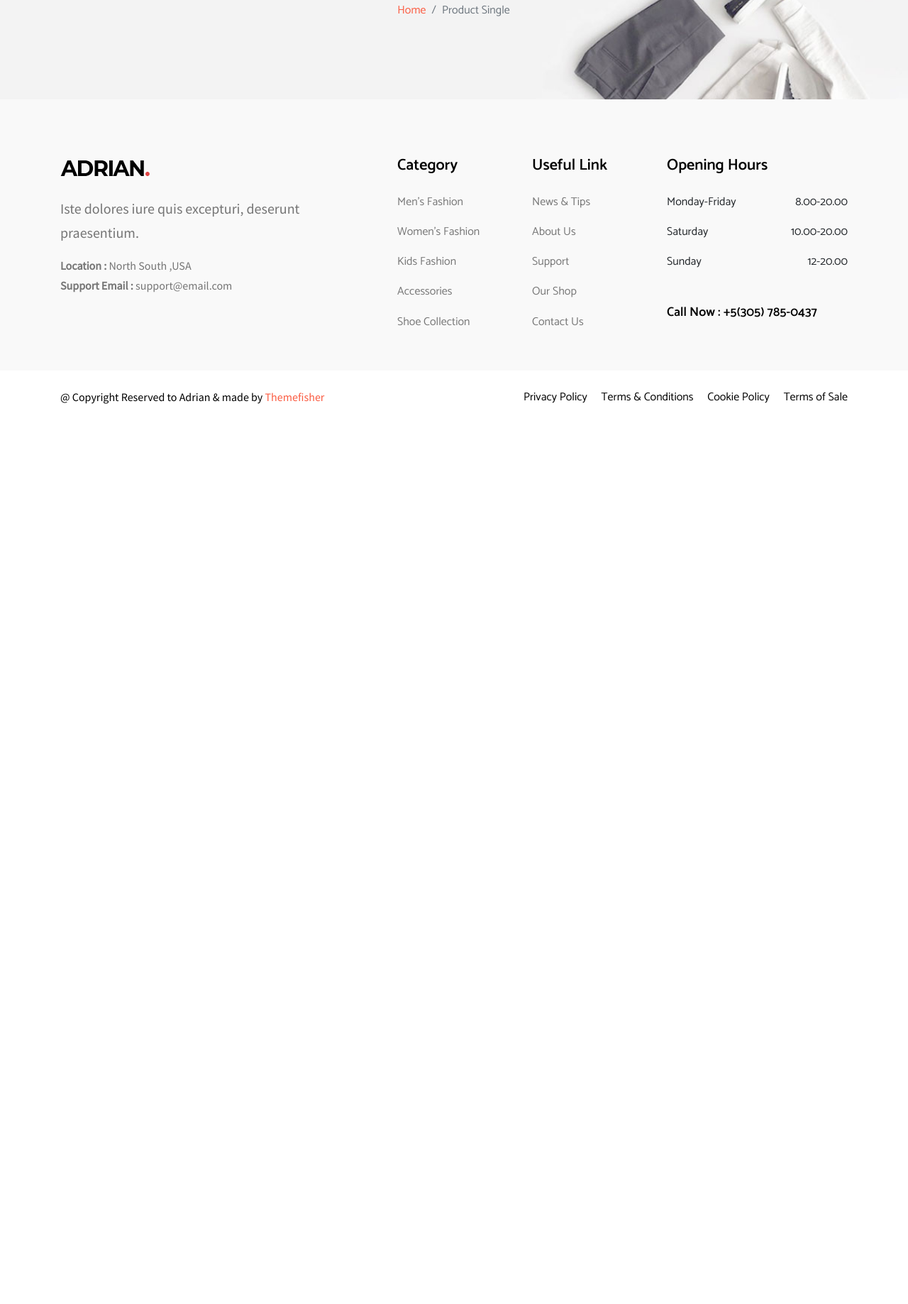
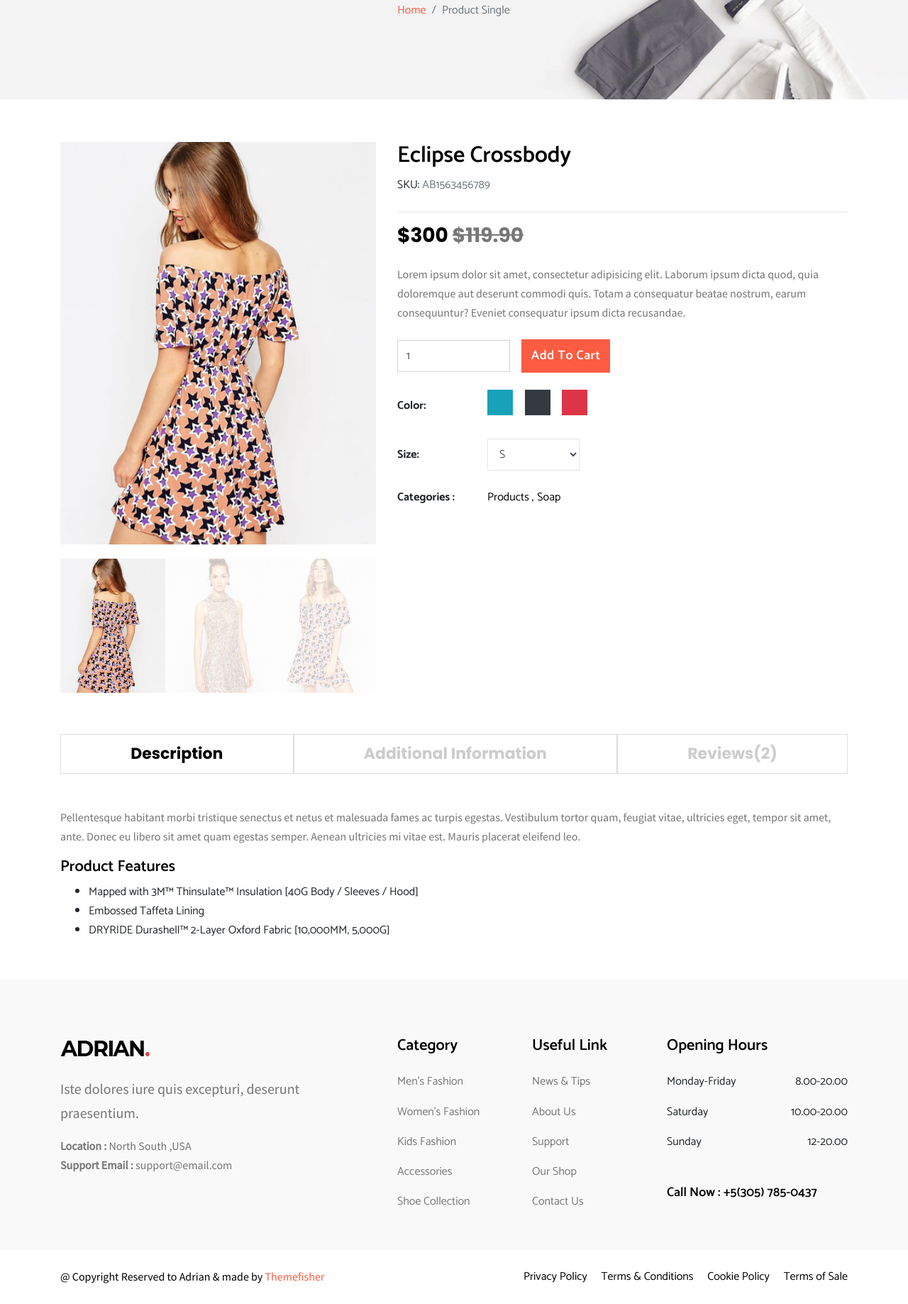
Before and after one commit to rkBoahene/FashionShop1, a Django app: template FashionShop1/templates/products/details.html in a window 1280 px wide. Shown: the part 308-2145 px from the top of the page at 71% size. Before the commit the page ends 877 px from the top, so only its background shows below. Run offline with Django 3.2, Linux system fonts and the light colour scheme; the template is opened without the code that fills it, so the values that code supplies are empty; some libraries are stand-ins or nearby versions.

Commit message:
product details page template done

```diff
--- a/FashionShop1/products/urls.py
+++ b/FashionShop1/products/urls.py
@@ -1,7 +1,8 @@
 from django.urls import path
-from .views import ProductDetailView, ProductListView
+from .views import ProductDetailView, ProductListView, detail
 
 urlpatterns = [
     path('', ProductListView.as_view(), name='index'),
-    path('details/<int:pk>', ProductDetailView.as_view(), name='product-detail')
+    # path('details/<int:pk>', ProductDetailView.as_view(), name='product-detail')
+    path('details/', detail, name='product-detail')
 ]
--- /dev/null
+++ b/FashionShop1/templates/partials/_product_details_display.html
@@ -0,0 +1,222 @@
+{% load static %}
+
+<section class="single-product">
+	<div class="container">
+		<div class="row">
+			<div class="col-md-5">
+				<div class="single-product-slider">
+					<div class="carousel slide" data-ride="carousel" id="single-product-slider">
+						<div class="carousel-inner">
+							<div class="carousel-item active">
+								<img src="{% static 'images/shop/single-products/product-3.jpg' %}" alt="" class="img-fluid">
+							</div>
+							<div class="carousel-item">
+								<img src="{% static 'images/shop/single-products/product-2.jpg' %}" alt="" class="img-fluid">
+							</div>
+							<div class="carousel-item ">
+								<img src="{% static 'images/shop/single-products/product-1.jpg' %}" alt="" class="img-fluid">
+							</div>
+						</div>
+
+						<ol class="carousel-indicators">
+						    <li data-target="#single-product-slider" data-slide-to="0" class="active">
+						    	<img src="{% static 'images/shop/single-products/product-3.jpg' %}" alt="" class="img-fluid">
+						    </li>
+						    <li data-target="#single-product-slider" data-slide-to="1">
+						    	<img src="{% static 'images/shop/single-products/product-2.jpg' %}" alt="" class="img-fluid">
+						    </li>
+						    <li data-target="#single-product-slider" data-slide-to="2">
+						    	<img src="{% static 'images/shop/single-products/product-1.jpg' %}" alt="" class="img-fluid">
+						    </li>
+						</ol>
+					</div>
+				</div>
+			</div>
+
+			<div class="col-md-7">
+				<div class="single-product-details mt-5 mt-lg-0">
+					<h2>Eclipse Crossbody</h2>
+					<div class="sku_wrapper mb-4">
+						SKU: <span class="text-muted">AB1563456789 </span>
+					</div>
+
+					<hr>
+
+					<h3 class="product-price">$300 <del>$119.90</del></h3>
+
+					<p class="product-description my-4 ">
+						Lorem ipsum dolor sit amet, consectetur adipisicing elit. Laborum ipsum dicta quod, quia doloremque aut deserunt commodi quis. Totam a consequatur beatae nostrum, earum consequuntur? Eveniet consequatur ipsum dicta recusandae.
+					</p>
+
+					<form class="cart" action="#" method="post">
+						<div class="quantity d-flex align-items-center">
+							<input type="number" id="#" class="input-text qty text form-control w-25 mr-3" step="1" min="1" max="9" name="quantity" value="1" title="Qty" size="4" >
+							<a href="cart.html" class="btn btn-main btn-small">Add to cart</a>
+						</div>
+					</form>
+
+
+					<div class="color-swatches mt-4 d-flex align-items-center">
+						<span class="font-weight-bold text-capitalize product-meta-title">color:</span>
+						<ul class="list-inline mb-0">
+							<li class="list-inline-item">
+								<a href="#" class="bg-info"></a>
+							</li>
+							<li class="list-inline-item">
+								<a href="#" class="bg-dark"></a>
+							</li>
+							<li class="list-inline-item">
+								<a href="#" class="bg-danger"></a>
+							</li>
+						</ul>
+					</div>
+
+					<div class="product-size d-flex align-items-center mt-4">
+						<span class="font-weight-bold text-capitalize product-meta-title">Size:</span>
+						<select class="form-control">
+							<option>S</option>
+							<option>M</option>
+							<option>L</option>
+							<option>XL</option>
+						</select>
+					</div>
+
+					<div class="products-meta mt-4">
+						<div class="product-category d-flex align-items-center">
+							<span class="font-weight-bold text-capitalize product-meta-title">Categories :</span>
+							<a href="#">Products , </a>
+							<a href="#">Soap</a>
+						</div>
+
+						<div class="product-share mt-5">
+							<ul class="list-inline">
+								<li class="list-inline-item">
+									<a href="#"><i class="tf-ion-social-facebook"></i></a>
+								</li>
+								<li class="list-inline-item">
+									<a href="#"><i class="tf-ion-social-twitter"></i></a>
+								</li>
+								<li class="list-inline-item">
+									<a href="#"><i class="tf-ion-social-linkedin"></i></a>
+								</li>
+								<li class="list-inline-item">
+									<a href="#"><i class="tf-ion-social-pinterest"></i></a>
+								</li>
+							</ul>
+						</div>
+					</div>
+				</div>
+			</div>
+		</div>
+
+
+		<div class="row">
+			<div class="col-lg-12">
+				<nav class="product-info-tabs wc-tabs mt-5 mb-5">
+				  <div class="nav nav-tabs nav-fill" id="nav-tab" role="tablist">
+				    <a class="nav-item nav-link active" id="nav-home-tab" data-toggle="tab" href="#nav-home" role="tab" aria-controls="nav-home" aria-selected="true">Description</a>
+				    <a class="nav-item nav-link" id="nav-profile-tab" data-toggle="tab" href="#nav-profile" role="tab" aria-controls="nav-profile" aria-selected="false">Additional Information</a>
+				    <a class="nav-item nav-link" id="nav-contact-tab" data-toggle="tab" href="#nav-contact" role="tab" aria-controls="nav-contact" aria-selected="false">Reviews(2)</a>
+				  </div>
+				</nav>
+
+				<div class="tab-content" id="nav-tabContent">
+				  <div class="tab-pane fade show active" id="nav-home" role="tabpanel" aria-labelledby="nav-home-tab">
+					<p>Pellentesque habitant morbi tristique senectus et netus et malesuada fames ac turpis egestas. Vestibulum tortor quam, feugiat vitae, ultricies eget, tempor sit amet, ante. Donec eu libero sit amet quam egestas semper. Aenean ultricies mi vitae est. Mauris placerat eleifend leo.</p>
+
+					<h4>Product Features</h4>
+
+					<ul class="">
+						<li>Mapped with 3M™ Thinsulate™ Insulation [40G Body / Sleeves / Hood]</li>
+						<li>Embossed Taffeta Lining</li>
+						<li>DRYRIDE Durashell™ 2-Layer Oxford Fabric [10,000MM, 5,000G]</li>
+					</ul>
+
+				  </div>
+				  <div class="tab-pane fade" id="nav-profile" role="tabpanel" aria-labelledby="nav-profile-tab">
+
+					<ul class="list-unstyled info-desc">
+					  <li class="d-flex">
+					    <strong>Weight </strong>
+					    <span>400 g</span>
+					  </li>
+					  <li class="d-flex">
+					    <strong>Dimensions </strong>
+					    <span>10 x 10 x 15 cm</span>
+					  </li>
+					  <li class="d-flex">
+					    <strong>Materials</strong>
+					    <span >60% cotton, 40% polyester</span>
+					  </li>
+					  <li class="d-flex">
+					    <strong>Color </strong>
+					    <span>Blue, Gray, Green, Red, Yellow</span>
+					  </li>
+					  <li class="d-flex">
+					    <strong>Size</strong>
+					    <span>L, M, S, XL, XXL</span>
+					  </li>
+					</ul>
+				  </div>
+				  <div class="tab-pane fade" id="nav-contact" role="tabpanel" aria-labelledby="nav-contact-tab">
+					<div class="row">
+						<div class="col-lg-7">
+							<div class="media review-block mb-4">
+								<img src="{% static 'images/shop/avater-1.jpg' %}" alt="reviewimg" class="img-fluid mr-4">
+								<div class="media-body">
+									<div class="product-review">
+										<span><i class="tf-ion-android-star"></i></span>
+										<span><i class="tf-ion-android-star"></i></span>
+										<span><i class="tf-ion-android-star"></i></span>
+										<span><i class="tf-ion-android-star"></i></span>
+										<span><i class="tf-ion-android-star"></i></span>
+									</div>
+									<h6>NasaTheme <span class="text-sm text-muted font-weight-normal ml-3">-June 23, 2019</span></h6>
+									<p>Lorem ipsum dolor sit amet, consectetur adipisicing elit. Ipsum suscipit consequuntur in, perspiciatis laudantium ipsa fugit. Iure esse saepe error dolore quod.</p>
+								</div>
+							</div>
+
+							<div class="media review-block">
+								<img src="{% static 'images/shop/avater-2.jpg' %}" alt="reviewimg" class="img-fluid mr-4">
+								<div class="media-body">
+									<div class="product-review">
+										<span><i class="tf-ion-android-star"></i></span>
+										<span><i class="tf-ion-android-star"></i></span>
+										<span><i class="tf-ion-android-star"></i></span>
+										<span><i class="tf-ion-android-star"></i></span>
+										<span><i class="tf-ion-android-star-outline"></i></span>
+									</div>
+									<h6>NasaTheme <span class="text-sm text-muted font-weight-normal ml-3">-June 23, 2019</span></h6>
+									<p>Lorem ipsum dolor sit amet, consectetur adipisicing elit. Ipsum suscipit consequuntur in, perspiciatis laudantium ipsa fugit. Iure esse saepe error dolore quod.</p>
+								</div>
+							</div>
+						</div>
+
+
+						<div class="col-lg-5">
+							<div class="review-comment mt-5 mt-lg-0">
+								<h4 class="mb-3">Add a Review</h4>
+
+								<form action="#">
+									<div class="starrr"></div>
+									<div class="form-group">
+										<input type="text" class="form-control" placeholder="Your Name">
+									</div>
+									<div class="form-group">
+										<input type="email" class="form-control" placeholder="Your Email">
+									</div>
+									<div class="form-group">
+										<textarea name="comment" id="comment" class="form-control" cols="30" rows="4" placeholder="Your Review"></textarea>
+									</div>
+
+									<a href="#" class="btn btn-main btn-small">Submit Review</a>
+								</form>
+							</div>
+						</div>
+					</div>
+				  </div>
+				</div>
+			</div>
+		</div>
+	</div>
+</section>
--- a/FashionShop1/templates/products/details.html
+++ b/FashionShop1/templates/products/details.html
@@ -24,4 +24,6 @@
 	</div>
 </section>
 
+{% include 'partials/_product_details_display.html' %}
+
 {% endblock content %}
```
Also changed, not shown: FashionShop1/products/views.py (+9 -0 lines).
